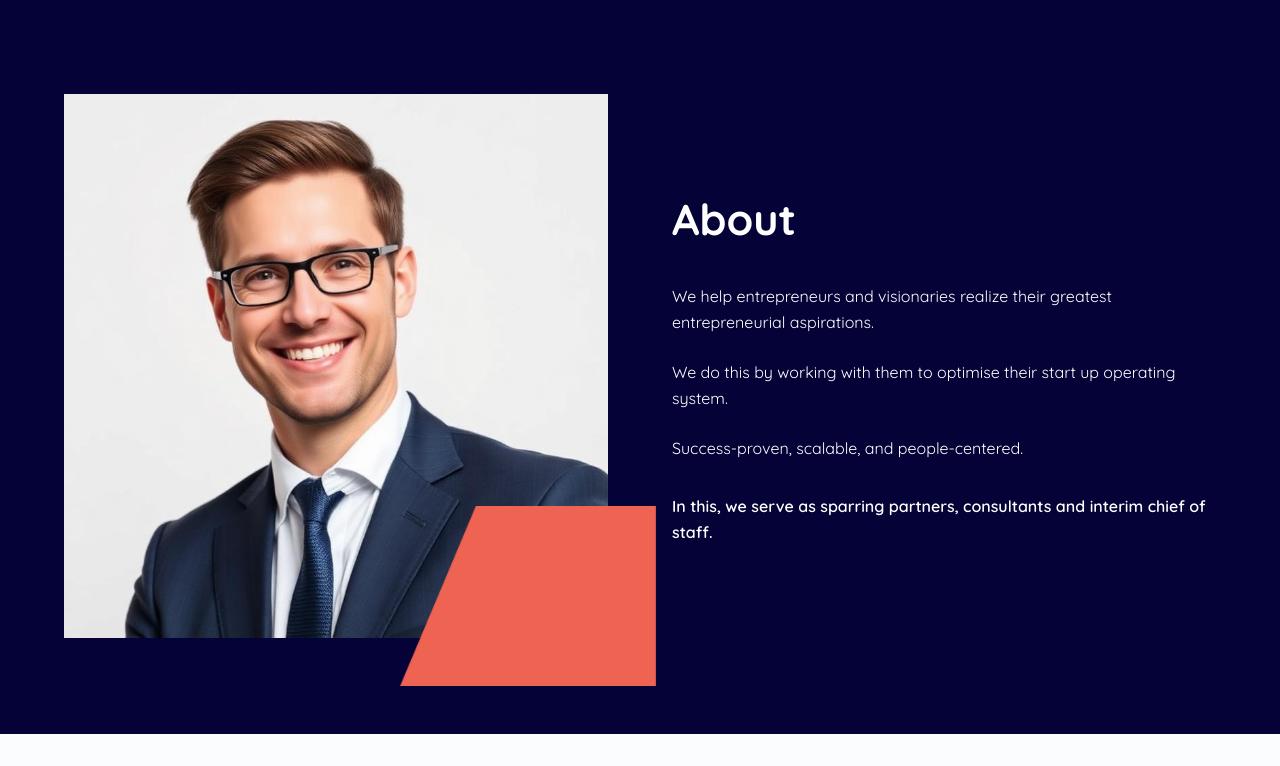
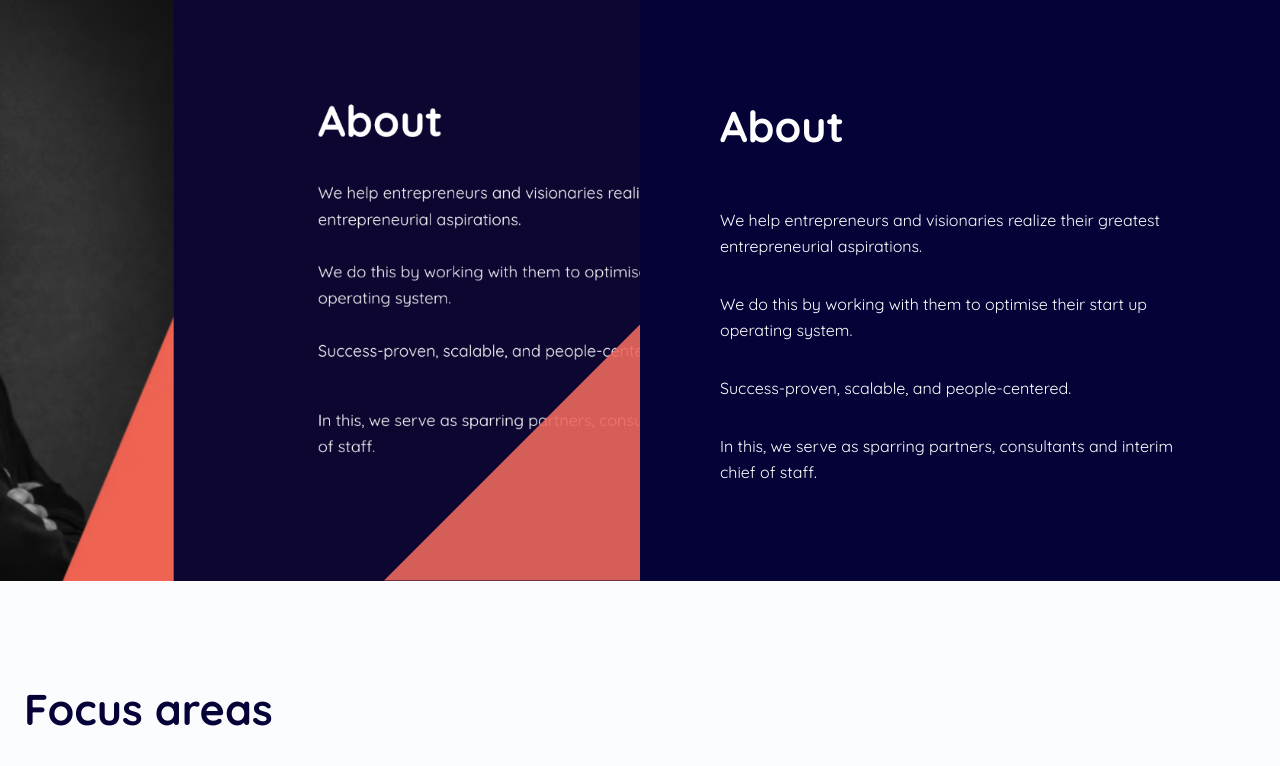
Before and after one commit to RoKCode-Hub/howto-venture, a React (Vite) app: page / in a window 1280 px wide. Shown: the part 794-1560 px from the top of the page. Built offline with nearby package versions, Linux system fonts and the light colour scheme; the HTML template or start-up script is replaced by a standard one.

Commit message:
Add about section

```diff
--- a/src/components/About.tsx
+++ b/src/components/About.tsx
@@ -1,44 +1,47 @@
-import profileImage from "@/assets/profile.jpg";
-import aboutGraphic from "@/assets/about-graphic.png";
+import profileImage from "@/assets/about-profile.jpg";
 
 const About = () => {
   return (
-    <section id="about" className="py-24 bg-navy-dark">
-      <div className="container mx-auto px-6">
-        <div className="grid md:grid-cols-2 gap-16 items-center max-w-6xl mx-auto">
-          {/* Profile Image with graphic overlay */}
-          <div className="relative">
-            <div className="relative w-full">
+    <section id="about" className="relative overflow-hidden">
+      <div className="grid md:grid-cols-2">
+        {/* Left Column - Image */}
+        <div className="relative min-h-[600px] md:min-h-full bg-black">
           <img
             src={profileImage}
             alt="Professional profile"
-                className="w-full h-auto object-cover"
+            className="absolute inset-0 w-full h-full object-cover"
           />
-              <img
-                src={aboutGraphic}
-                alt=""
-                className="absolute -bottom-12 -right-12 w-64 h-auto"
+          {/* Coral diagonal accent */}
+          <div
+            className="absolute bottom-0 right-0 w-64 h-64 bg-accent opacity-90"
+            style={{
+              clipPath: 'polygon(0 100%, 100% 0, 100% 100%)'
+            }}
           />
         </div>
-          </div>
 
-          {/* Content */}
-          <div className="text-white">
-            <h2 className="text-[43px] font-quicksand font-bold mb-8">About</h2>
-            <div className="space-y-6 text-base leading-relaxed font-quicksand">
+        {/* Right Column - Content */}
+        <div className="bg-navy-dark text-white py-24 px-12 lg:px-20">
+          <div className="max-w-xl">
+            <h2 className="text-[43px] font-quicksand font-bold mb-12">About</h2>
+
+            <div className="space-y-8 text-base leading-relaxed font-quicksand">
               <p>
                 We help entrepreneurs and visionaries realize their greatest entrepreneurial aspirations.
               </p>
+
               <p>
                 We do this by working with them to optimise their start up operating system.
               </p>
+
               <p>
                 Success-proven, scalable, and people-centered.
               </p>
-            </div>
-            <p className="mt-8 font-semibold text-base leading-relaxed font-quicksand">
+
+              <p>
                 In this, we serve as sparring partners, consultants and interim chief of staff.
               </p>
+            </div>
           </div>
         </div>
       </div>
```
Also changed, not shown: src/assets/about-profile.jpg (added). Lines whose indentation alone changed are shown as unchanged.
